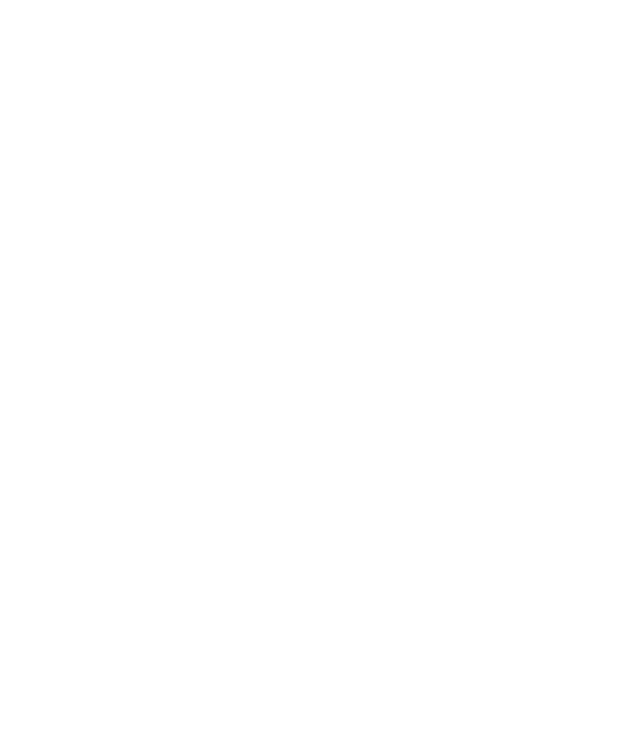
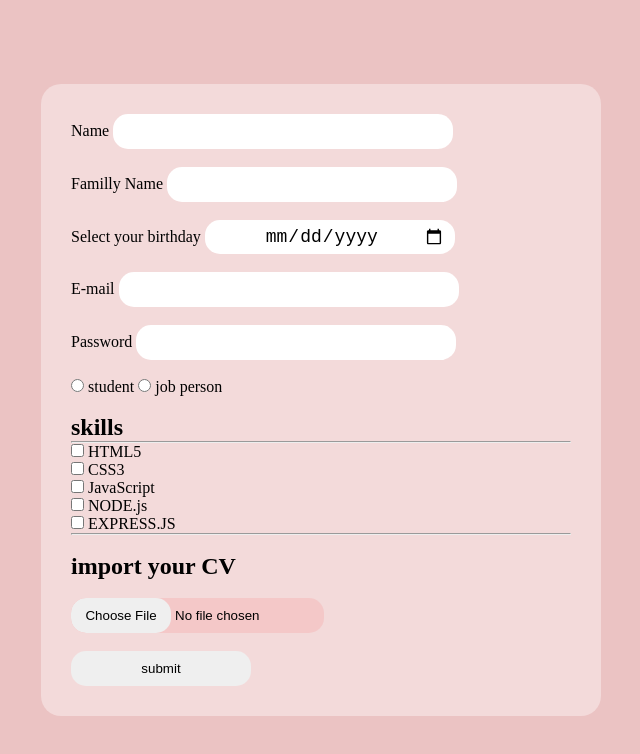
Before and after one commit to OrkoBro/Mern, a plain HTML site: page index.html in a window 1280 px wide. Shown: the whole page, without its empty margins (319-959 px from the left). Drawn offline with Linux system fonts and the light colour scheme.

Commit message:
from -1st version

```diff
--- a/index.html
+++ b/index.html
@@ -1,15 +1,71 @@
 <!DOCTYPE html>
 <html lang="en">
 <head>
-    <meta charset="UTF-8">
-    <meta name="viewport" content="width=device-width, initial-scale=1.0">
-    <title>learing is boring cause it won't give you monney</title>
-    <link rel="stylesheet" href="style.css">
+  <meta charset="UTF-8">
+  <meta name="viewport" content="width=device-width, initial-scale=1.0">
+  <title>Infromation Taking from user</title>
+  <link rel="stylesheet" href="style.css">
 </head>
 <body>
+  <div class="forGrid">
+      <div class="container">
+        <form action="#">
+          <!-- full name and familly name  and date stat----------------- -->
+          <label for="first_name" >Name</label>
+          <input type="text" class ="name" required><br/><br/>
+
+          <label for="lastName">Familly Name</label>
+          <input type="text" class ="famillyName" required><br/><br/>
+
+          <label for="date">Select your birthday</label>
+          <input type="date" class ="email"required><br><br>
+          <!-- full name and familly name and date end ------------------ -->
+
+          <!-- email start---------------------------------- -->
+          <label for="email">E-mail</label>
+          <input type="email" required><br><br>
+          <!-- email end ------------------------------ -->
+
+
+          <!-- password fild start---------------------- -->
+            <label for="password">Password</label>
+            <input type="password" name="" id=""><br><br>
+
+          <!-- password fild end---------------------- -->
 
 
 
-    <script src="main.js"></script>
+          <!-- radio button start ---------------------------------- -->
+          <input type="radio" name="status">
+          <label for="student">student</label>
+          <input type="radio" name="status">
+          <label for="jobSecar">job person</label><br><br>
+          <!-- radio button end ----------------------------------- -->
+
+
+
+          <h2>skills</h2>
+          <hr>
+          <input type="checkbox" name="" id="">
+          <label for="chackbox">HTML5</label><br>
+          <input type="checkbox" name="" id="">
+          <label for="chackbox">CSS3</label><br>
+          <input type="checkbox" name="" id="">
+          <label for="chackbox">JavaScript</label><br>
+          <input type="checkbox" name="" id="">
+          <label for="chackbox">NODE.js</label><br>
+          <input type="checkbox" name="" id="">
+          <label for="chackbox">EXPRESS.JS</label>
+          <hr><br>
+          <h2>import your CV</h2><br>
+          <input type="file" name="" id="" required><br><br>
+
+
+          <button class ="btn">submit</button>
+
+
+        </form>
+      </div>
+  </div>
 </body>
 </html>
--- a/style.css
+++ b/style.css
@@ -0,0 +1,75 @@
+*{
+    margin:0;
+    padding:0;
+}
+.forGrid{
+    height:100vh;
+    display:grid;
+    justify-content: center;
+    align-content: center;
+    background: #ebc3c3;
+}
+.container{
+    background:rgba(255, 255, 255, 0.374);
+    width:500px;
+    border-radius: 20px;
+    padding:30px;
+
+}
+.container [type="text"]{
+    padding:10px 20px;
+    border:none;
+    border-radius: 15px;
+    outline: none;
+}
+.name{width:300px;}
+.famillyName{width:250px;}
+
+.container [type="password"]{
+    width:280px;
+    padding:10px 20px;
+    border:none;
+    border-radius: 15px;
+    outline: none;
+}
+
+.container [type="email"]{
+    padding:10px 20px;
+    width:300px;
+    border:none;
+    border-radius: 15px;
+    outline: none;
+}
+
+
+.container [type="date"]{
+    padding:6px 10px 6px 60px;
+    width:250px;
+    border:none;
+    border-radius: 15px;
+    outline: none;
+    font-size: 18px;
+    box-sizing:border-box;
+}
+.container form>.btn{
+   width:180px;
+   padding:10px 20px;
+   box-sizing: border-box;
+   outline: none;
+   border:none;
+   border-radius: 15px;
+   cursor:pointer;
+}
+
+::-webkit-file-upload-button{
+    width: 100px;
+    padding:10px;
+    border:none;
+    border-radius: 15px;
+    cursor:pointer;
+}
+.container [type="file"]{
+
+    background: rgba(255, 0, 0, 0.081);
+    border-radius: 15px;
+}
```
Also changed, not shown: 1 other file.
